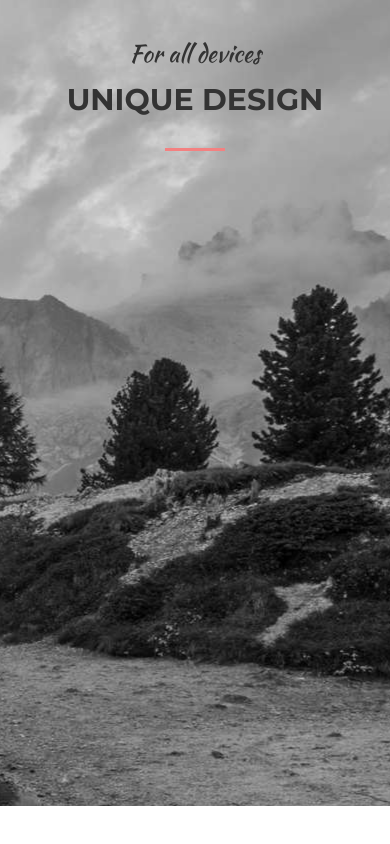
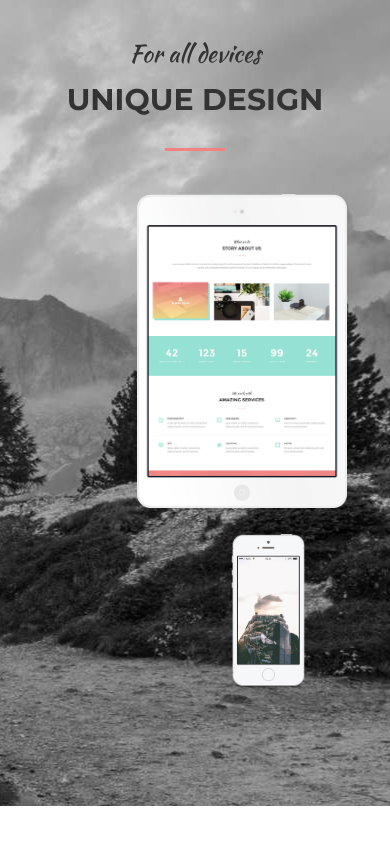
Before and after one commit to darokrk/MogoWebsite, a website: page index.html in a window 390 px wide. Shown: the part 4676-5520 px from the top of the page. Before the commit the page ends 5482 px from the top, so only its background shows below. Drawn offline with Linux system fonts and the light colour scheme.

Commit message:
Added tablet and phone images and overflow wrapper

```diff
--- a/assets/styles/sass/styles.scss
+++ b/assets/styles/sass/styles.scss
@@ -377,7 +377,36 @@ $green: #95e1d3;
 //--- FEATURE ---//
 
 .feature {
+  position: relative;
   min-height: 850px;
+  height: 100%;
   background: url("../../images/Layer\ 45.jpg") no-repeat;
   background-position: 93% 32%;
+  margin-bottom: 200px;
 }
+
+.feature-overflow__wrapper {
+  position: absolute;
+  top: 0;
+  left: 0;
+  width: 100%;
+  height: 100%;
+  overflow: hidden;
+}
+
+.feature__tablet-img,
+.feature__phone-img {
+  position: absolute;
+}
+
+.feature__tablet-img {
+  width: 54vmin;
+  top: 28%;
+  left: 35%;
+}
+
+.feature__phone-img {
+  width: 24.5vmin;
+  left: 57%;
+  top: 68%;
+}
--- a/index.html
+++ b/index.html
@@ -267,6 +267,18 @@
           <span class="section-subtitle">For all devices</span>
           <h2 class="section-title">Unique design</h2>
         </div>
+        <div class="feature-overflow__wrapper">
+          <img
+            class="feature__tablet-img"
+            src="./assets/images/iPad-Air.png"
+            alt="White iPad Air which display our website"
+          />
+        </div>
+        <img
+          class="feature__phone-img"
+          src="./assets/images/iPhone.png"
+          alt="White iPhone which display a man handling a camera"
+        />
       </div>
     </section>
   </body>
```
Also changed, not shown: assets/images/iPad-Air.png (added), assets/images/iPhone.png (added), assets/styles/css/styles.css.
